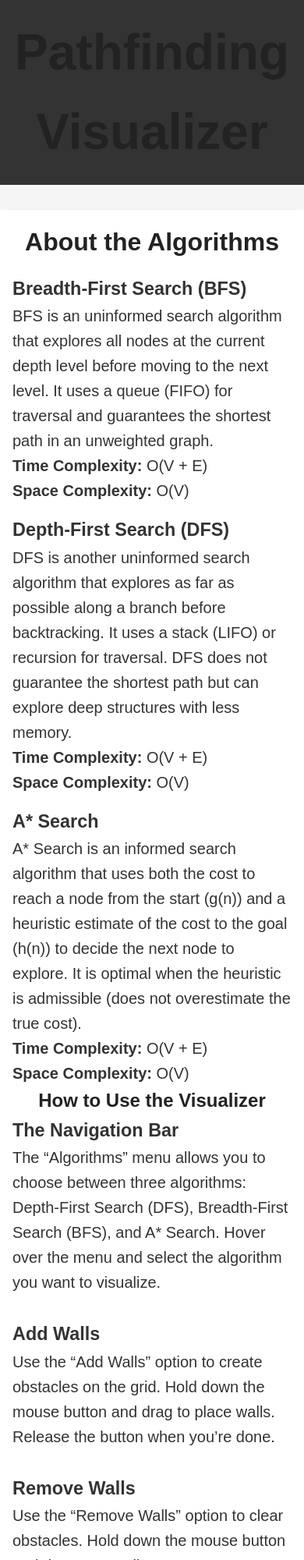
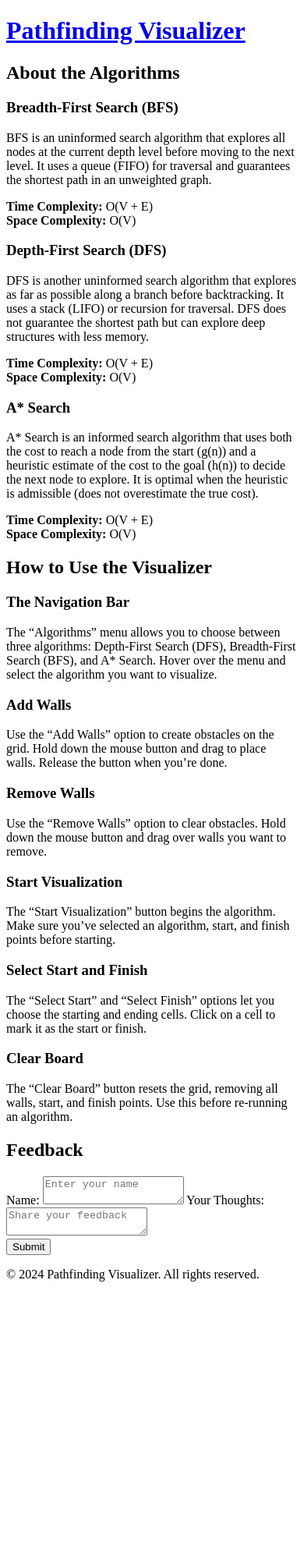
Before and after one commit to nodlehs73/PathfindingWebsite, a plain HTML site: page test.html in a window 390 px wide. Shown: the top 2000 px of the page at 78% size. After the commit the page ends 1659 px from the top, so only its background shows below. Drawn offline with Linux system fonts and the light colour scheme; a web font is replaced by a local one.

Commit message:
proiect tw

```diff
--- a/test.html
+++ b/test.html
@@ -4,141 +4,16 @@
 <meta charset="UTF-8">
 <meta name="viewport" content="width=device-width, initial-scale=1.0">
 <title>Pathfinding Visualizer</title>
-    <style>
-        @import url('https://fonts.googleapis.com/css2?family=Doto:wght@100..900&family=Poppins:ital,wght@0,100;0,200;0,300;0,400;0,500;0,600;0,700;0,800;0,900;1,100;1,200;1,300;1,400;1,500;1,600;1,700;1,800;1,900&display=swap');
-
-        * {
-            margin: 0;
-            padding: 0;
-            box-sizing: border-box;
-            font-family: 'Doto', sans-serif;
-        }
-
-        body {
-            background-color: #f5f5f5;
-            color: #333;
-            line-height: 1.6;
-        }
-
-        header, footer {
-            background-color: #333;
-            color: white;
-            text-align: center;
-            padding: 1rem 0;
-        }
-
-        a {
-            text-decoration: none;
-            color: white;
-        }
-
-        main {
-            max-width: 1200px;
-            margin: 2rem auto;
-            padding: 1rem;
-            background-color: white;
-            box-shadow: 0px 2px 4px rgba(0, 0, 0, 0.1);
-        }
-
-        .title-letter {
-            font-size: 4rem;
-            text-align: center;
-        }
-
-        .subtitle {
-            font-size: 2rem;
-            margin-bottom: 1rem;
-            text-align: center;
-        }
-
-        .algorithms {
-            display: grid;
-            grid-template-rows: auto auto;
-            grid-template-columns: repeat(2, 1fr);
-            gap: 1rem;
-        }
-
-        @media (max-width: 600px) {
-            .algorithms {
-                grid-template-columns: 1fr;
-            }
-        }
-
-        article {
-            font-size: 1.25rem;
-        }
-
-        h1, h2 {
-            text-align: center;
-            color: #222;
-        }
-
-        .about-website {
-            display: flex;
-            flex-direction: column;
-            gap: 2rem;
-        }
-
-        form {
-            display: flex;
-            flex-direction: column;
-            gap: 1.5rem;
-            max-width: 600px;
-            margin: 0 auto;
-        }
-
-        textarea {
-            width: 100%;
-            font-size: 1rem;
-            font-family: 'Courier New', Courier, monospace;
-            resize: none;
-            padding: 0.5rem;
-        }
-
-        textarea[name="name"] {
-            height: 2rem;
-        }
-
-        textarea[name="thoughts"] {
-            height: 6rem;
-        }
-
-        .button-holder {
-            text-align: center;
-        }
-
-        button {
-            cursor: pointer;
-            padding: 0.5rem 1rem;
-            font-size: 1rem;
-            background-color: #333;
-            color: white;
-            border: none;
-            border-radius: 4px;
-        }
-
-        button:hover {
-            background-color: #555;
-        }
-
-        footer p {
-            margin: 0;
-            font-size: 0.9rem;
-        }
-    </style>
 </head>
 <body>
 <header>
 <a href="index.html">
 <h1 class="title-letter">Pathfinding Visualizer</h1>
 </a>
-    </header>
-
-    <main>
+</header><main>
 <section>
 <h2 class="subtitle">About the Algorithms</h2>
-            <div class="algorithms">
-                <article>
+<div class="algorithms"><article>
     <h3>Breadth-First Search (BFS)</h3>
 <p>BFS is an uninformed search algorithm that explores all nodes at the current depth level before moving to the next level. It uses a queue (FIFO) for traversal and guarantees the shortest path in an unweighted graph.</p>
 <p><strong>Time Complexity:</strong> O(V + E)<br><strong>Space Complexity:</strong> O(V)</p>
```
Also changed, not shown: index.js (+23 -10 lines), output.html (added, +167 -0 lines), 2 other files. Lines whose indentation alone changed are shown as unchanged.
